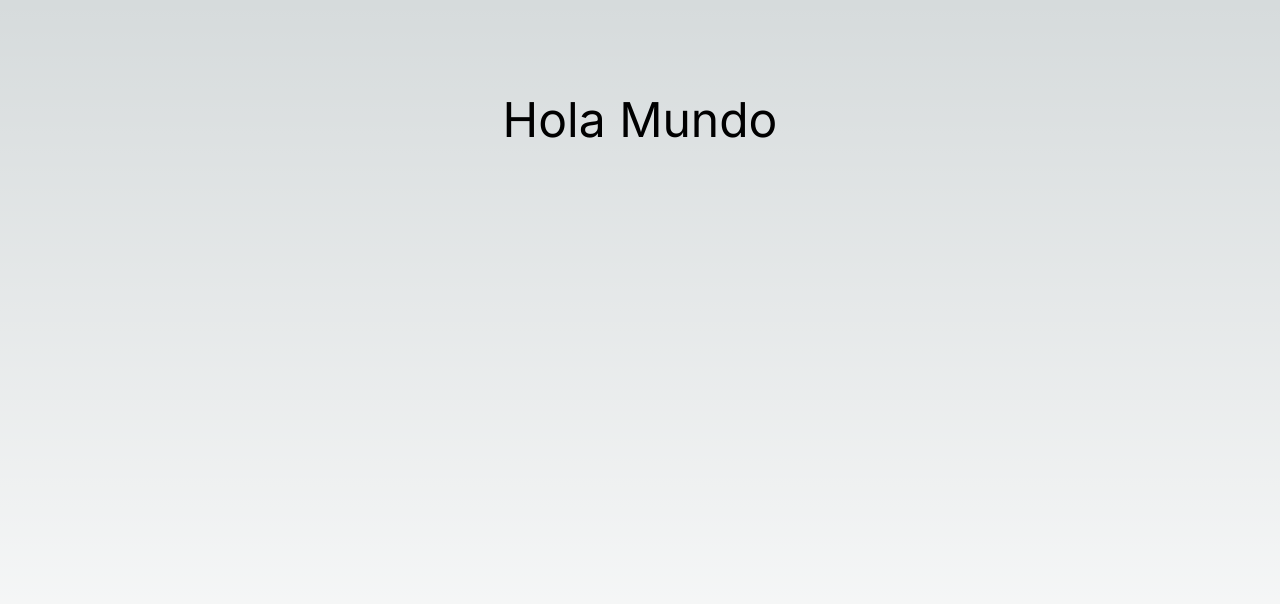
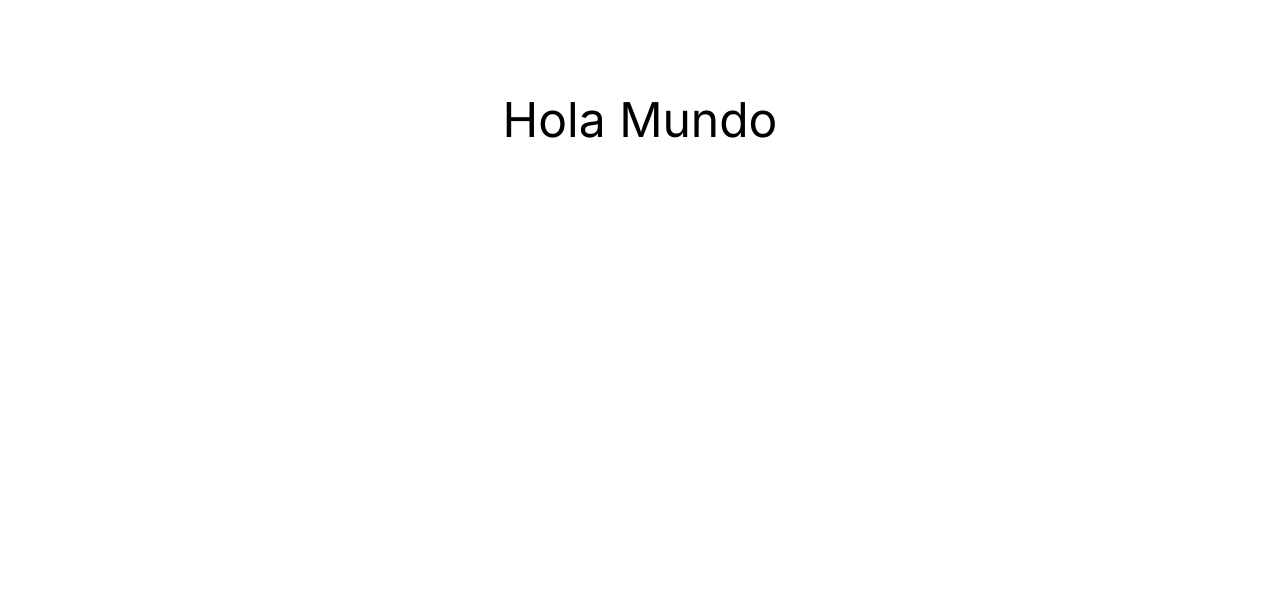
Before and after one commit to sagomadev/curso-nextjs, a Next.js app in the folder 01-first-steps/: page / in a window 1280 px wide. Shown: the top 604 px of the page. Built offline with nearby package versions, Linux system fonts and the light colour scheme.

Commit message:
Anado navbar al layot general.

```diff
--- a/01-first-steps/app/(general)/layout.tsx
+++ b/01-first-steps/app/(general)/layout.tsx
@@ -1,12 +1,17 @@
+import { Navbar } from '@/components';
+
 export default function AboutLayout({
   children,
 }: {
   children: React.ReactNode;
 }) {
   return (
-    <div className='flex flex-col items-center'>
-      <h1>Hello General Layout</h1>
-      {children}
-    </div>
+    <>
+      <Navbar />
+      <main className='flex flex-col items-center p-24'>
+        <h1>Hello General Layout</h1>
+        {children}
+      </main>
+    </>
   );
 }
--- a/01-first-steps/app/globals.css
+++ b/01-first-steps/app/globals.css
@@ -15,13 +15,3 @@
     --background-end-rgb: 0, 0, 0;
   }
 }
-
-body {
-  color: rgb(var(--foreground-rgb));
-  background: linear-gradient(
-      to bottom,
-      transparent,
-      rgb(var(--background-end-rgb))
-    )
-    rgb(var(--background-start-rgb));
-}
```
